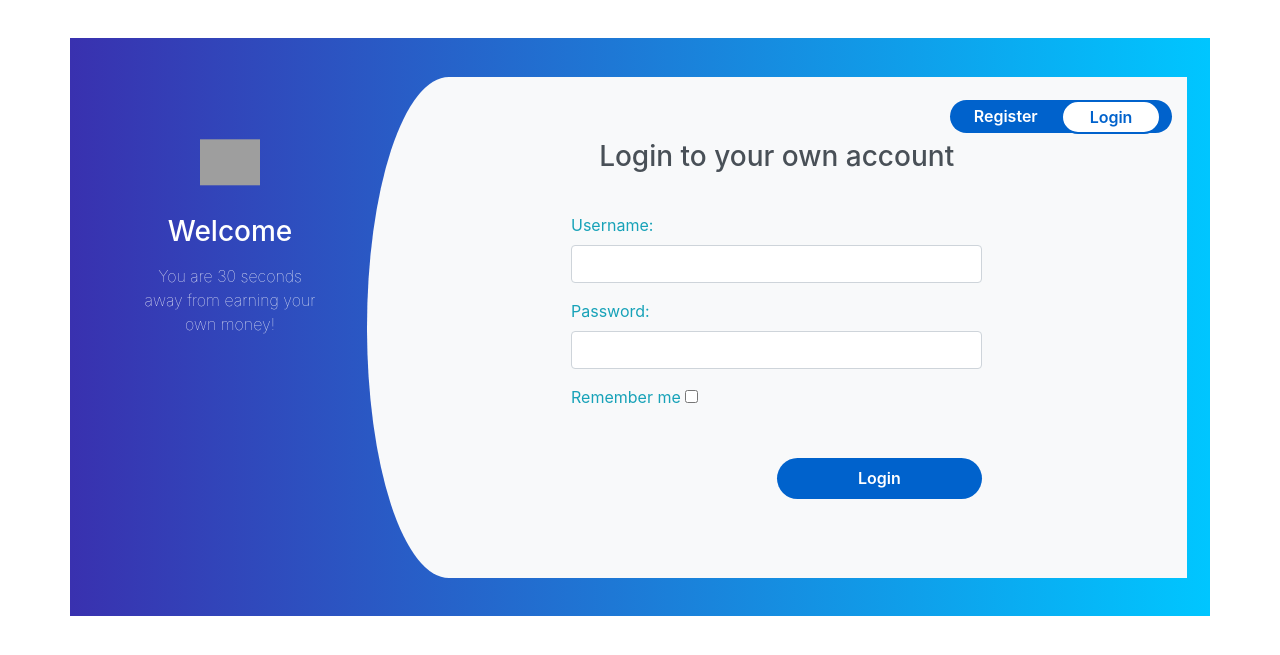
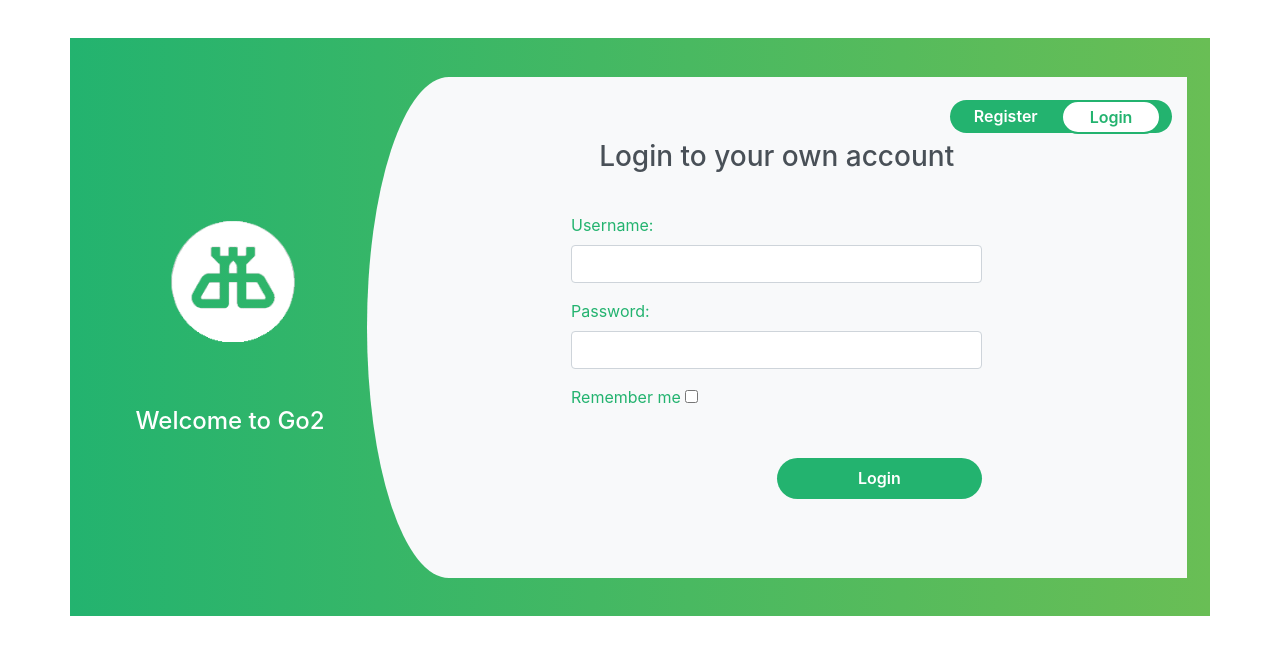
Before and after one commit to Evan-McDonagh/dublin-bus-rtpi, a Django app: page /user_manage/login/ in a window 1280 px wide. Shown: the top 655 px of the page. Run offline with Django 3.2, Linux system fonts and the light colour scheme; parts of the project's set-up code (start-up, migrations or seed data) failed here and were passed over; some libraries are stand-ins or nearby versions; grey boxes are pictures that could not be loaded.

Commit message:
login and reg pg styling

```diff
--- a/dublinbus/static/css/register.css
+++ b/dublinbus/static/css/register.css
@@ -1,8 +1,9 @@
 .register{
-    background: -webkit-linear-gradient(left, #3931af, #00c6ff);
+    background: -webkit-linear-gradient(left, #23b36f, #69be55);
     margin-top: 3%;
     padding: 3%;
 }
+
 .register-left{
     text-align: center;
     color: #fff;
@@ -27,19 +28,11 @@
 }
 .register-left img{
     margin-top: 15%;
-    margin-bottom: 5%;
     width: 25%;
-    -webkit-animation: mover 2s infinite  alternate;
-    animation: mover 1s infinite  alternate;
+    height: 250px;
+    width: 250px;
 }
-@-webkit-keyframes mover {
-    0% { transform: translateY(0); }
-    100% { transform: translateY(-20px); }
-}
-@keyframes mover {
-    0% { transform: translateY(0); }
-    100% { transform: translateY(-20px); }
-}
+
 .register-left p{
     font-weight: lighter;
     padding: 12%;
@@ -55,7 +48,7 @@
     border: none;
     border-radius: 1.5rem;
     padding: 2%;
-    background: #0062cc;
+    background: #23b36f;
     color: #fff;
     font-weight: 600;
     width: 50%;
@@ -64,7 +57,7 @@
 .register .nav-tabs{
     margin-top: 3%;
     border: none;
-    background: #0062cc;
+    background: #23b36f;
     border-radius: 1.5rem;
     width: 28%;
     float: right;
@@ -82,8 +75,8 @@
 }
 .register .nav-tabs .nav-link.active{
     width: 100px;
-    color: #0062cc;
-    border: 2px solid #0062cc;
+    color: #23b36f;
+    border: 2px solid #23b36f;
     border-top-left-radius: 1.5rem;
     border-bottom-left-radius: 1.5rem;
 }
@@ -93,3 +86,11 @@
     margin-bottom: -15%;
     color: #495057;
 }
+
+#busicon {
+    font-size: 100px;
+}
+
+.text-info {
+    color: #23b36f !important;
+}
--- a/dublinbus/templates/login.html
+++ b/dublinbus/templates/login.html
@@ -56,9 +56,8 @@
         <input id="alertinfo" value="{{ alertinfo }}" style="display: none">
         <div class="row">
             <div class="col-md-3 register-left">
-                <img src="https://image.ibb.co/n7oTvU/logo_white.png" alt=""/>
-                <h3>Welcome</h3>
-                <p>You are 30 seconds away from earning your own money!</p>
+                <img src="{% static 'images/dblogoicon.png' %}" alt=""/>
+                <h4>Welcome to Go2</h4>
             </div>
             <div class="col-md-9 register-right">
                 <ul class="nav nav-tabs nav-justified" id="myTab" role="tablist">
--- a/dublinbus/templates/register.html
+++ b/dublinbus/templates/register.html
@@ -21,9 +21,8 @@
     <div class="container register">
         <div class="row">
             <div class="col-md-3 register-left">
-                <img src="https://image.ibb.co/n7oTvU/logo_white.png" alt=""/>
-                <h3>Welcome</h3>
-                <p>You are 30 seconds away from earning your own money!</p>
+                <img src="{% static 'images/dblogoicon.png' %}" alt=""/>
+                <h4>Welcome to Go2</h4>
             </div>
             <div class="col-md-9 register-right">
                 <ul class="nav nav-tabs nav-justified" id="myTab" role="tablist">
```
Also changed, not shown: dublinbus/static/images/dblogoicon.png (added).
